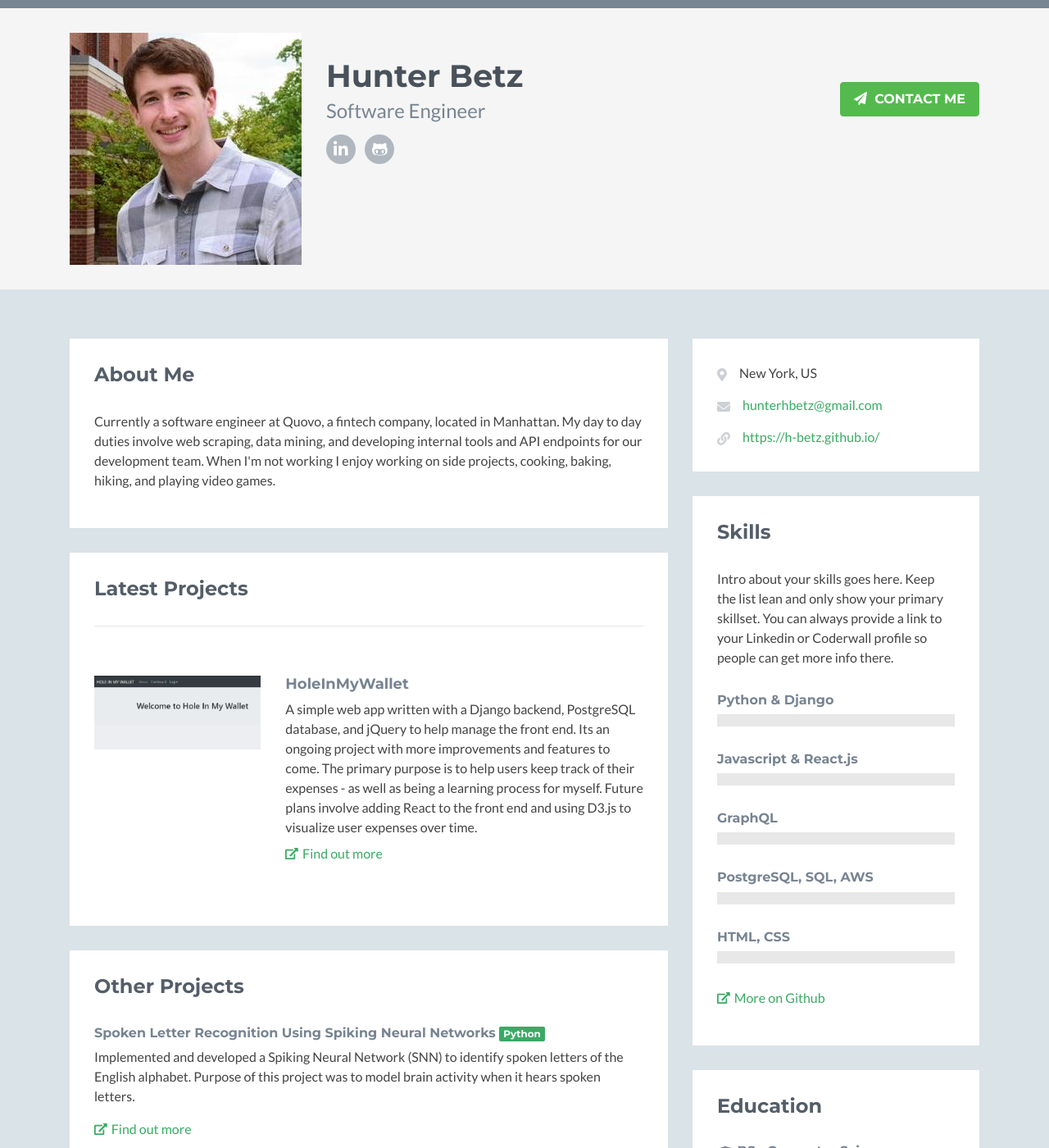
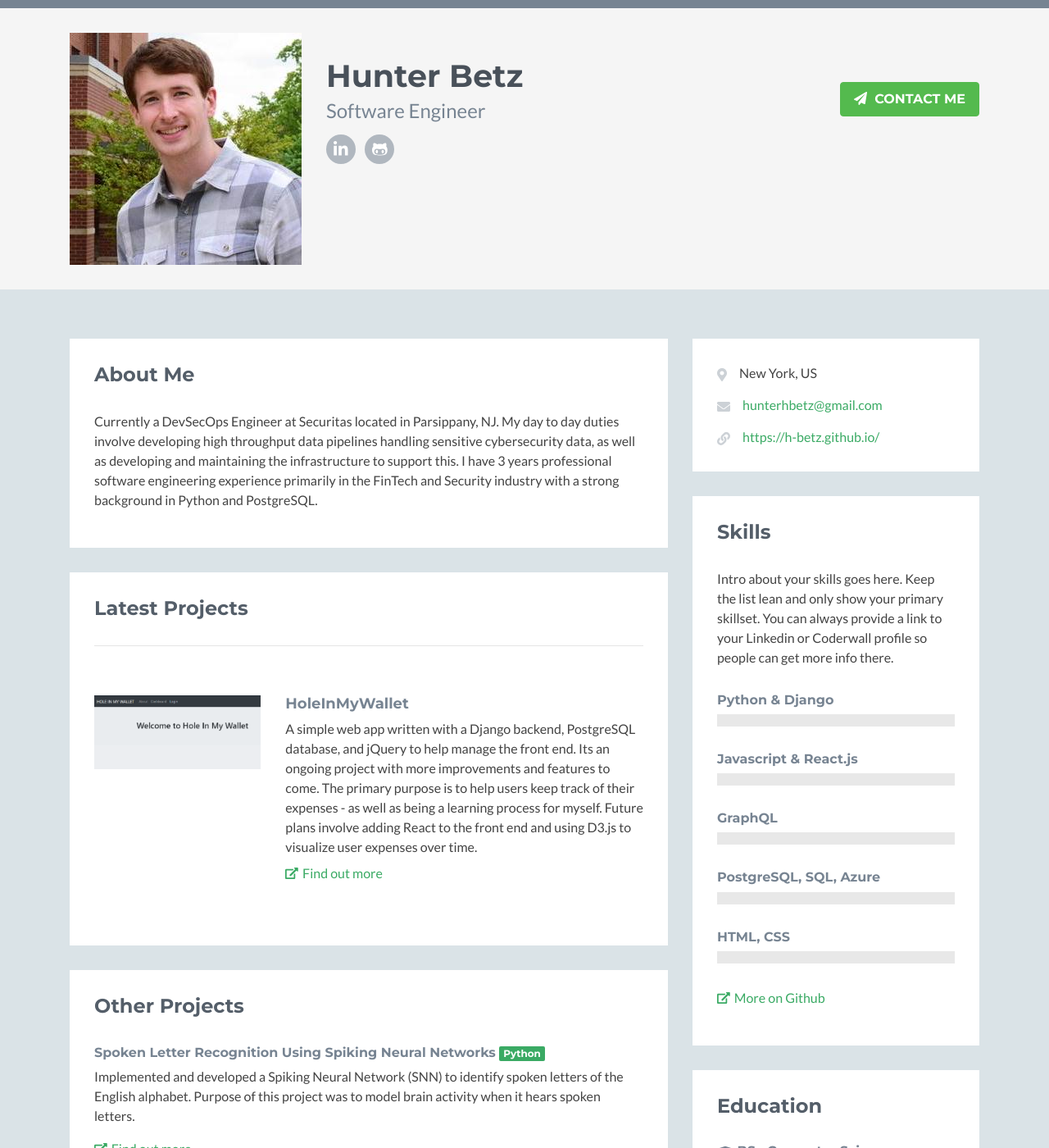
Before and after one commit to h-betz/h-betz.github.io, a Jekyll site: the page index.html, which Jekyll copies as it is, in a window 1280 px wide and 1400 px high. Shown: the whole window at 82% size. Built offline with Jekyll 4.4.1, drawn with Linux system fonts in a browser that asks for light colours; nearby versions of some CDN libraries; a style sheet for code colours, icons or effects is not loaded; some of the changed text lies outside the part shown.

Commit message:
update profile

```diff
--- a/index.html
+++ b/index.html
@@ -52,9 +52,11 @@
                     <div class="section-inner">
                         <h2 class="heading">About Me</h2>
                         <div class="content">
-                            <p>Currently a software engineer at Quovo, a fintech company, located in Manhattan. My day to day duties involve web scraping,
-                            data mining, and developing internal tools and API endpoints for our development team. When I'm not working I enjoy working on
-                            side projects, cooking, baking, hiking, and playing video games.</p>
+                            <p>Currently a DevSecOps Engineer at Securitas located in Parsippany, NJ. My day to day duties involve developing high throughput data
+                                pipelines handling sensitive cybersecurity data, as well as developing and maintaining the infrastructure to support this. I have 3 years
+                                professional software engineering experience primarily in the FinTech and Security industry with a strong background in Python and
+                                PostgreSQL.
+                            </p>
 
                         </div><!--//content-->
                     </div><!--//section-inner-->
@@ -119,7 +121,18 @@
                         <h2 class="heading">Work Experience</h2>
                         <div class="content">
                             <div class="item">
-                                <h3 class="title">Software Engineer - <span class="place"><a href="#">EquityZen</a></span> <span class="year">(July 2019 - Present)</span></h3>
+                                <h3 class="title">DevSecOps Engineer - <span class="place"><a href="#">Securitas</a></span> <span class="year">(June 2020 - Present)</span></h3>
+                                <p> Built and managed data pipelines for high throughput cybersecurity data by leveraging the use of Python, SQL and NoSQL datastores, Redis, and Azure services.
+                                </p>
+                                <p>
+                                    Built a robust Django API providing access to our data through a 3rd party application that we requisitioned as our visualization layer which allows our global Info-Sec teams to have a better understanding of our overall IT health and security.
+                                </p>
+                                <p>
+                                    Automated mundane yet important tasks such as user account provisioning, server provisioning/configuration, and a CLI tool to manage our data visuals (dashboards and widgets) through a combination of API integration and web scraping.
+                                </p>
+                            </div>
+                            <div class="item">
+                                <h3 class="title">Software Engineer - <span class="place"><a href="#">EquityZen</a></span> <span class="year">(July 2019 - June 2020)</span></h3>
                                 <p>Refactored internal and external webpages using React, Django, and GraphQL resulting in over 200% more user signups per week,
                                     doubled page speed, increased Google search result rankings by 2 places, and increased Google search result hits by 40%
                                 </p>
@@ -198,7 +211,7 @@
                                 </div><!--//item-->
 
                                 <div class="item">
-                                        <h3 class="level-title">PostgreSQL, SQL, AWS</h3>
+                                        <h3 class="level-title">PostgreSQL, SQL, Azure</h3>
                                         <div class="level-bar">
                                             <div class="level-bar-inner" data-level="85%">
                                             </div>
```
